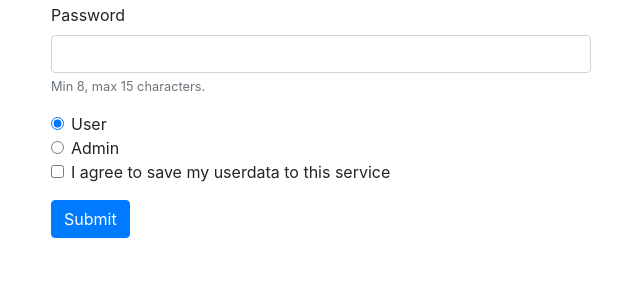
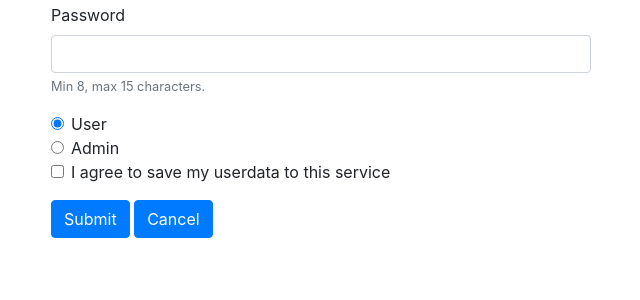
Before and after one commit to KooEeVee/24dbwebapp, a Flask app: page /register in a window 1280 px wide. Shown: the part 369-669 px from the top of the page, without its empty margins (34-674 px from the left). Run offline with Flask 3, Linux system fonts and the light colour scheme.

Commit message:
add cancel buttons to forms

```diff
--- a/templates/login.html
+++ b/templates/login.html
@@ -14,6 +14,7 @@
       <input type="password" class="form-control" id="password", name="password" minlength="8", maxlength="15", required="True">
     </div>
     <button type="submit" class="btn btn-primary">Submit</button>
+    <a class="btn btn-primary" href="/" role="button">Cancel</a>
   </form>
 
 <p>{{ error }}</p>
--- a/templates/newquiz.html
+++ b/templates/newquiz.html
@@ -132,6 +132,7 @@
     <small id="optionHelp" class="form-text text-muted">Min 1, max 50 characters.</small>
   </div>
   <button type="submit" class="btn btn-primary">Submit</button>
+  <a class="btn btn-primary" href="/admin" role="button">Cancel</a>
 </form>
 
 {% else %}
--- a/templates/register.html
+++ b/templates/register.html
@@ -42,5 +42,6 @@ Choose your username and password.
       <label class="form-check-label" for="gdprcheck">I agree to save my userdata to this service</label>
     </div>
     <button type="submit" class="btn btn-primary">Submit</button>
+    <a class="btn btn-primary" href="/" role="button">Cancel</a>
   </form>
 {% endblock %}
```
Also changed, not shown: README.md.
